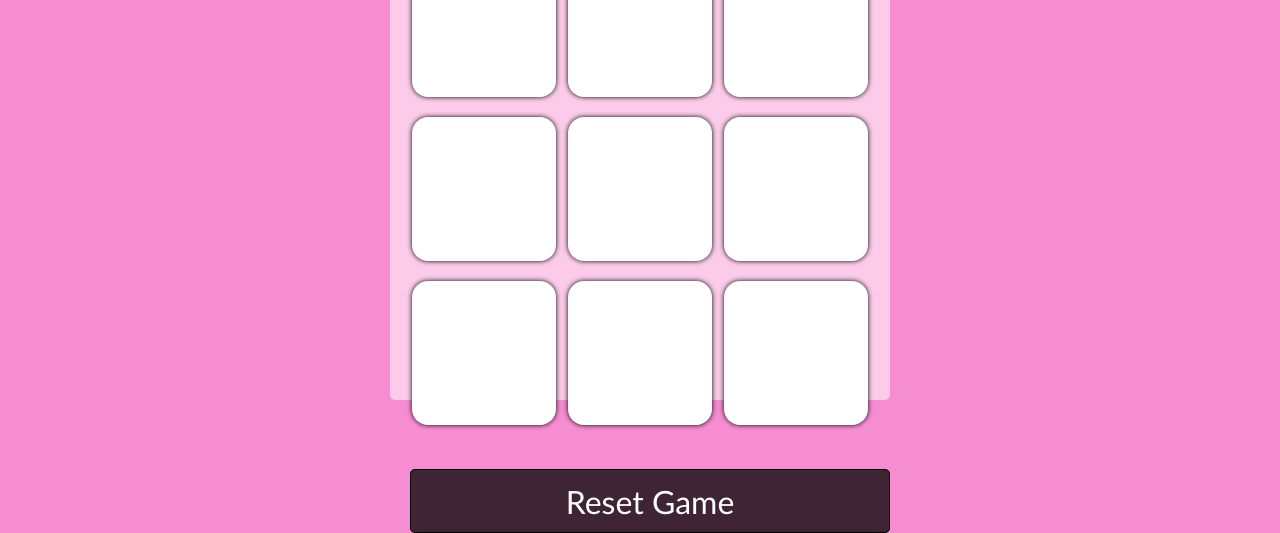
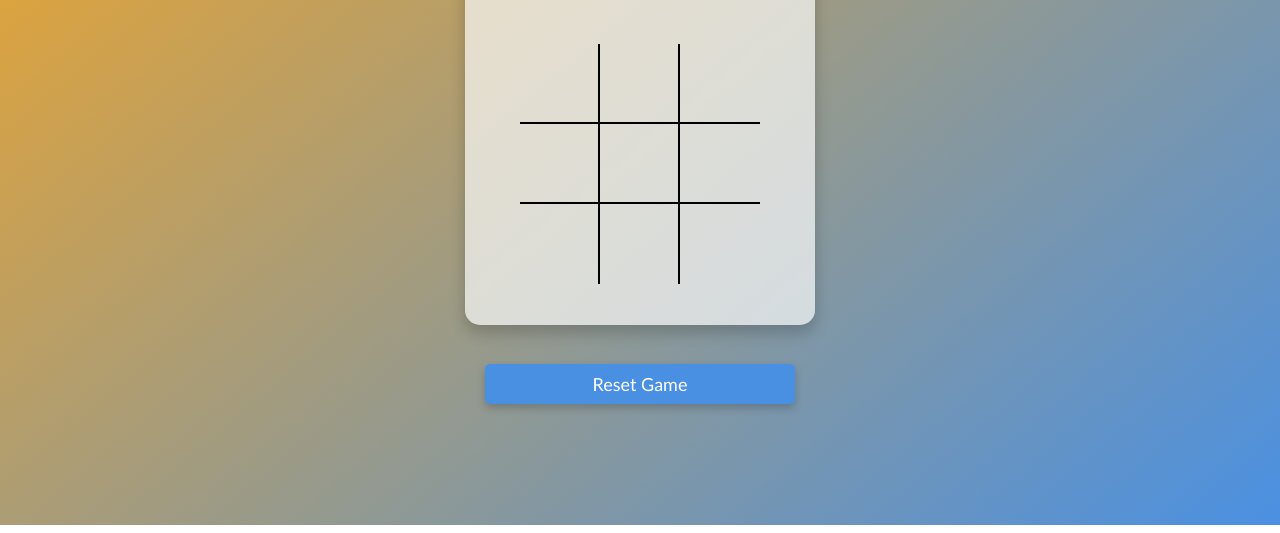
Before and after one commit to YasirY-ux/Tic-Tac-Toe, a plain HTML site: page index.html in a window 1280 px wide. Shown: the part 275-808 px from the top of the page. Drawn offline with Linux system fonts and the light colour scheme.

Commit message:
implemented the design for the new theme

```diff
--- a/style.css
+++ b/style.css
@@ -6,7 +6,7 @@
 }
 
 body {
-    background-color: #f68dd0;
+  background: linear-gradient(140deg, #f5a623, #4a90e2);
   text-align: center;
   position: relative;
   width: 100vw;
@@ -16,59 +16,66 @@
   align-items: center;
 }
 
-  main{
-    background: rgba(255, 255, 255, 0.548);
-    width: 500px;
-    height: 550px;
-    border-radius: 5px;
+main {
+  background: #ffffffa9;
+  width: 350px;
+  height: 400px;
+  border-radius: 15px;
   padding: 20px;
+  box-shadow: 0 8px 16px rgba(0, 0, 0, 0.2);
 }
 
 .container {
-    height: 70vh;
+  height: 100%;
   display: flex;
   justify-content: center;
   align-items: center;
 }
 
 .game {
-    height: 60vmin;
-    width: 60vmin;
-    gap: 1.5vmin;
-    display: flex;
-    flex-wrap: wrap;
-    justify-content: center;
-    align-items: center;
+  display: grid;
+  grid-template-columns: repeat(3, 1fr);
+  border: none;
 }
 
 .box {
-    height: 18vmin;
-    width: 18vmin;
-    border-radius: 1rem;
+  height: 80px;
+  width: 80px;
+  background: transparent;
+  font-size: 50px;
+  font-weight: bold;
+  display: flex;
+  justify-content: center;
+  align-items: center;
+  cursor: pointer;
   border: none;
-    font-size: 8vmin;
-    background-color: white;
-    box-shadow: 0 0 0.3rem black;
-    color: #ff0000;
+}
+
+.box:nth-child(1),.box:nth-child(2),.box:nth-child(4),.box:nth-child(5){
+  border-right: 2px solid black;
+  border-bottom: 2px solid black;
+}
+
+.box:nth-child(3),.box:nth-child(6){
+  border-bottom: 2px solid black;;
+}
+.box:nth-child(7),.box:nth-child(8){
+  border-right: 2px solid black;;
+}
+
+#reset-game {
+  margin-top: 20px;
+  width: 100%;
+  height: 40px;
+  font-size: 18px;
+  border-radius: 5px;
+  border: none;
+  color: white;
+  background-color: #4a90e2;
+  box-shadow: 0 4px 8px rgba(0, 0, 0, 0.2);
   cursor: pointer;
 }
 
-  .box:disabled{
-    cursor: default;
-  }
-
-  #reset-game {
-    width: 60vmin;
-    height: 8vmin;
-    font-size: 4vmin;
-    border-radius: 5px;
-    border: 1px solid black;
-    padding: 0.5rem;
-    color: white;
-    background-color: rgba(0, 0, 0, 0.74);
-    box-shadow: 0 0 0.3px black;
-    cursor: pointer;
-  }
 
   .msg {
     font-size: 50px;
@@ -96,31 +103,30 @@
   .in {
     width: 400px;
     height: 200px;
-    background: rgba(125, 0, 198, 0.82);
+    background: rgba(255, 255, 255, 0.938);
     display: flex;
     justify-content: space-around;
     align-items: center;
     flex-direction: column;
     border-radius: 1rem;
-    box-shadow: 0 0 0.5rem black;
   }
 
   .in h2{
-    font-weight: 900;
+    font-weight: bold;
     font-family: 'Lucida Sans', 'Lucida Sans Regular', 'Lucida Grande', 'Lucida Sans Unicode', Geneva, Verdana, sans-serif;
-    font-size: 30px;
-    color: white;
+    font-size: 35px;
+    color: black;
   }
 
   #play-again {
-    width: 60vmin;
-    height: 8vmin;
-    font-size: 4vmin;
+    margin-top: 20px;
+    width: 90%;
+    height: 40px;
+    font-size: 18px;
     border-radius: 5px;
-    border: 1px solid black;
-    padding: 0.5rem;
+    border: none;
     color: white;
-    background-color: rgba(0, 0, 0, 0.74);
-    box-shadow: 0 0 0.3px black;
+    background-color: #4a90e2;
+    box-shadow: 0 4px 8px rgba(0, 0, 0, 0.2);
     cursor: pointer;
   }
```
Lines whose indentation alone changed are shown as unchanged.
